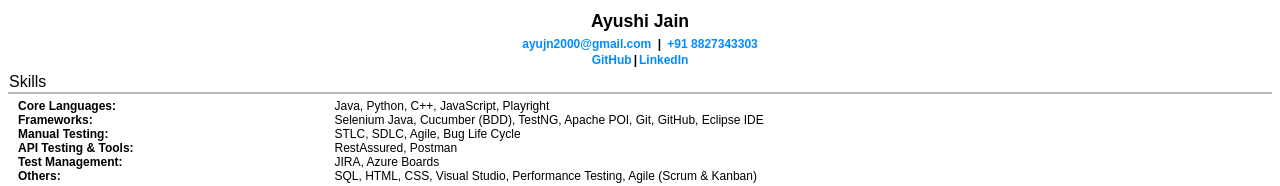
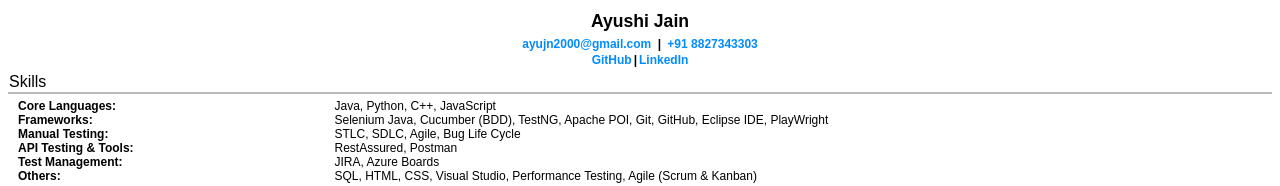
Before and after one commit to shaikirshad77/ayuresume, a plain HTML site: page index.html in a window 1280 px wide. Shown: the top 186 px of the page. Drawn offline with Linux system fonts and the light colour scheme.

Commit message:
Update index.html

```diff
--- a/index.html
+++ b/index.html
@@ -30,12 +30,12 @@
 
   <div class="list-item-h skills-row">
     <p><strong>Core Languages:</strong></p>
-    <ul><li>Java, Python, C++, JavaScript, Playright</li></ul>
+    <ul><li>Java, Python, C++, JavaScript</li></ul>
   </div>
 
   <div class="list-item-h skills-row">
     <p><strong>Frameworks:</strong></p>
-    <ul><li>Selenium Java, Cucumber (BDD), TestNG, Apache POI, Git, GitHub, Eclipse IDE</li></ul>
+    <ul><li>Selenium Java, Cucumber (BDD), TestNG, Apache POI, Git, GitHub, Eclipse IDE, PlayWright</li></ul>
   </div>
 
   <div class="list-item-h skills-row">
```
